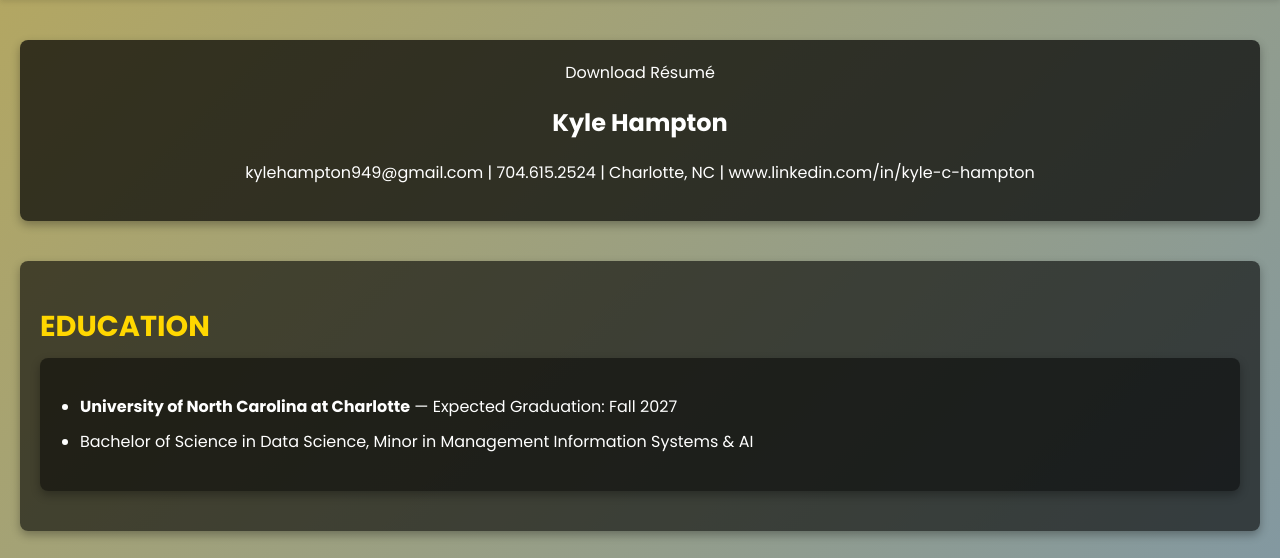
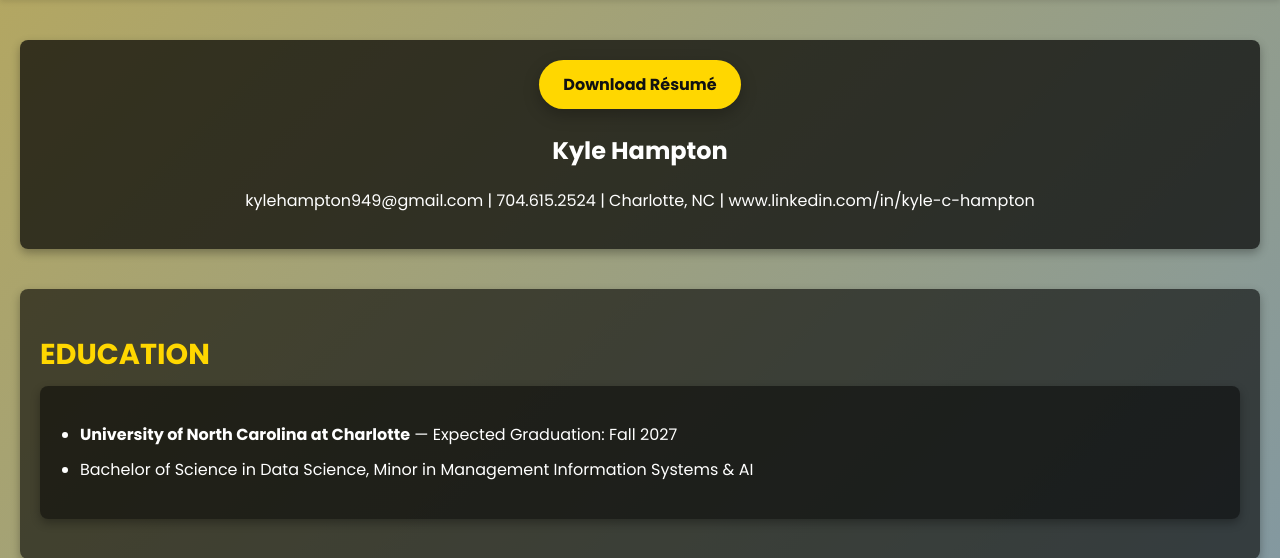
Before and after one commit to Kch56/kyle_portfolio_web, a Flask app: page /resume in a window 1280 px wide. Shown: the part 55-613 px from the top of the page. Run offline with Flask 3, Linux system fonts and the light colour scheme; data that the repository does not hold is empty.

Commit message:
Add resume download button

```diff
--- a/static/styles.css
+++ b/static/styles.css
@@ -516,6 +516,33 @@ footer span {
     background: rgba(0, 0, 0, 0.7);
     border-radius: 8px;
     box-shadow: 0 4px 10px rgba(0, 0, 0, 0.3);
+}
+
+.resume-download-row {
+    display: flex;
+    justify-content: center;
+    margin-bottom: 24px;
+}
+
+.resume-download-button {
+    display: inline-flex;
+    align-items: center;
+    justify-content: center;
+    padding: 12px 24px;
+    color: #111;
+    background: #ffd700;
+    border-radius: 999px;
+    box-shadow: 0 6px 16px rgba(0, 0, 0, 0.25);
+    font-weight: 700;
+    text-decoration: none;
+    transition: transform 0.25s ease, box-shadow 0.25s ease, background 0.25s ease;
+}
+
+.resume-download-button:hover {
+    color: #111;
+    background: #ffc107;
+    transform: translateY(-2px);
+    box-shadow: 0 9px 20px rgba(0, 0, 0, 0.3);
 }
 
 .resume-section {
```
